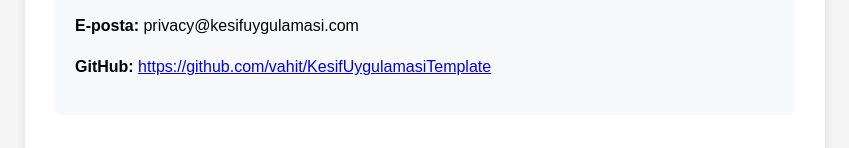
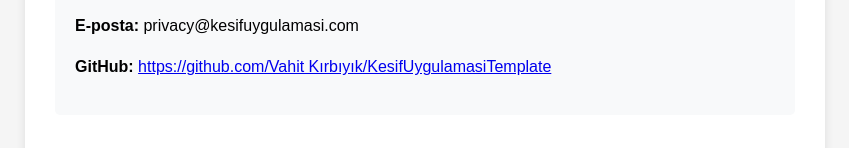
Before and after one commit to VahitKirbiyik/KesifUygulamasiTemplate, a plain HTML site: page legal/privacy-policy.html in a window 1280 px wide. Shown: the part 1763-1911 px from the top of the page, without its empty margins (215-1064 px from the left). Drawn offline with Linux system fonts and the light colour scheme.

Commit message:
docs: Update author name from 'Vahit' to 'Vahit Kırbıyık'
- Update LICENSE copyright holder
- Update README.md author references
- Update privacy policy author information
- Maintain consistent naming across all legal documents

```diff
--- a/legal/privacy-policy.html
+++ b/legal/privacy-policy.html
@@ -111,7 +111,7 @@
         <div class="contact">
             <p>Gizlilik politikası ile ilgili sorularınız için:</p>
             <p><strong>E-posta:</strong> privacy@kesifuygulamasi.com</p>
-            <p><strong>GitHub:</strong> <a href="https://github.com/vahit/KesifUygulamasiTemplate">https://github.com/vahit/KesifUygulamasiTemplate</a></p>
+            <p><strong>GitHub:</strong> <a href="https://github.com/Vahit Kırbıyık/KesifUygulamasiTemplate">https://github.com/Vahit Kırbıyık/KesifUygulamasiTemplate</a></p>
         </div>
 
         <h2>📝 Güncellemeler</h2>
```
Also changed, not shown: 2 other files.
